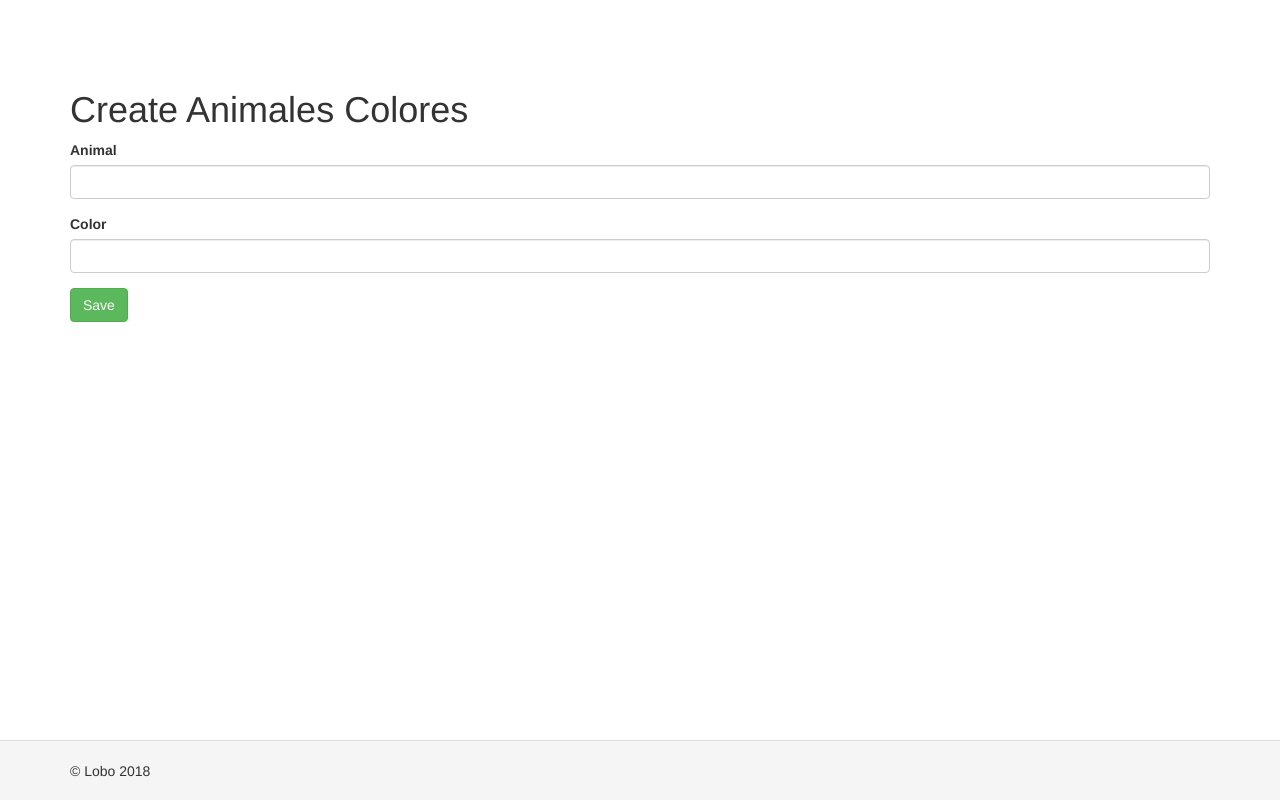
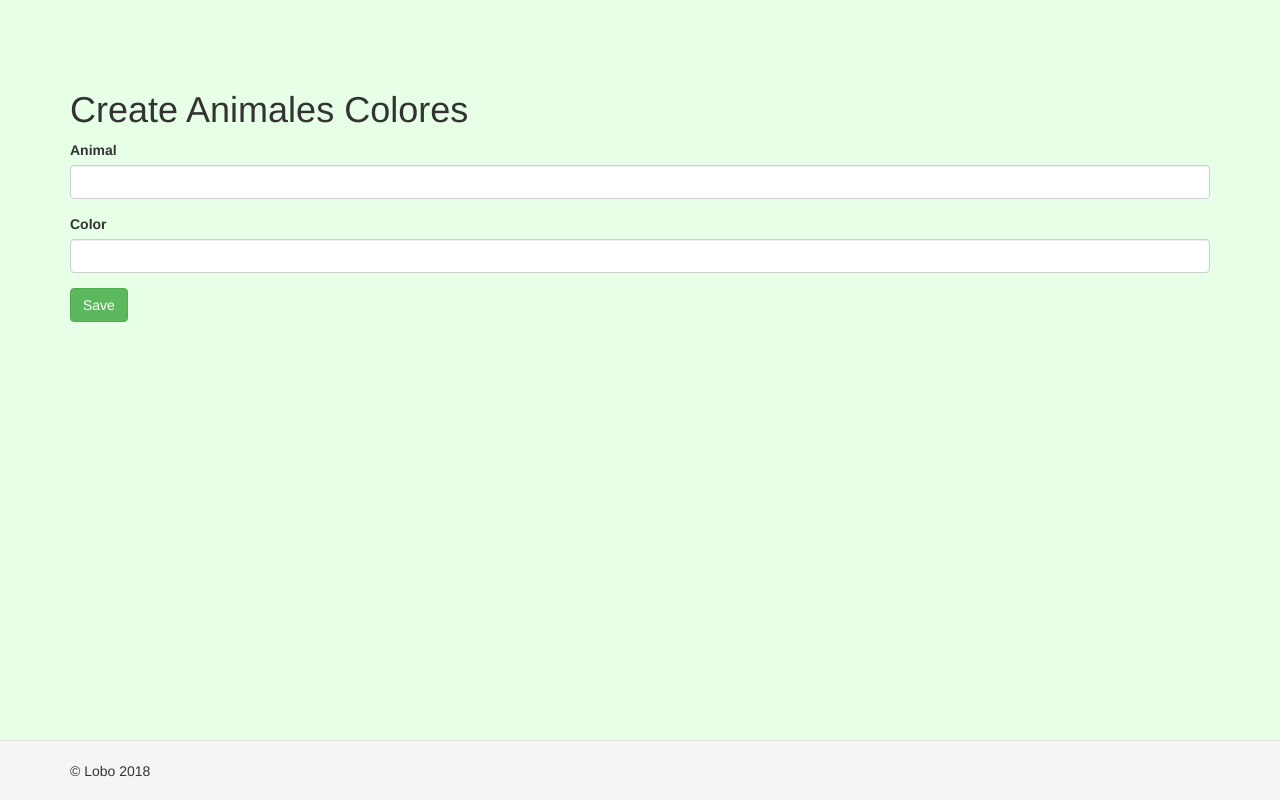
Before and after one commit to joni182/lobo-antiguo, a Yii app: template views/animales-colores/create.php in a window 1280 px wide. Run offline with PHP 8.4 and a stand-in for Yii, Linux system fonts and the light colour scheme; the template is opened without the code that fills it, so the values that code supplies are empty; form fields are guessed from the names that the template uses; some libraries are stand-ins or nearby versions.

Commit message:
Cambiado color del fondo

```diff
--- a/views/animales/index.php
+++ b/views/animales/index.php
@@ -8,6 +8,7 @@ use yii\widgets\ListView;
 /* @var $this yii\web\View */
 /* @var $searchModel app\models\AnimalesSearch */
 /* @var $dataProvider yii\data\ActiveDataProvider */
+
 
 $this->title = 'Animales';
 $this->params['breadcrumbs'][] = $this->title;
--- a/web/css/site.css
+++ b/web/css/site.css
@@ -113,3 +113,9 @@ a.desc:after {
 .nav > li > form > button.logout:focus {
     outline: none;
 }
+
+/* A partir de aquí, estilos propios */
+
+body {
+    background-color: #e6ffe6;
+}
--- /dev/null
+++ b/web/css/themes/principal.css
@@ -0,0 +1,3 @@
+.wrap {
+    background: #000000;
+}
```
